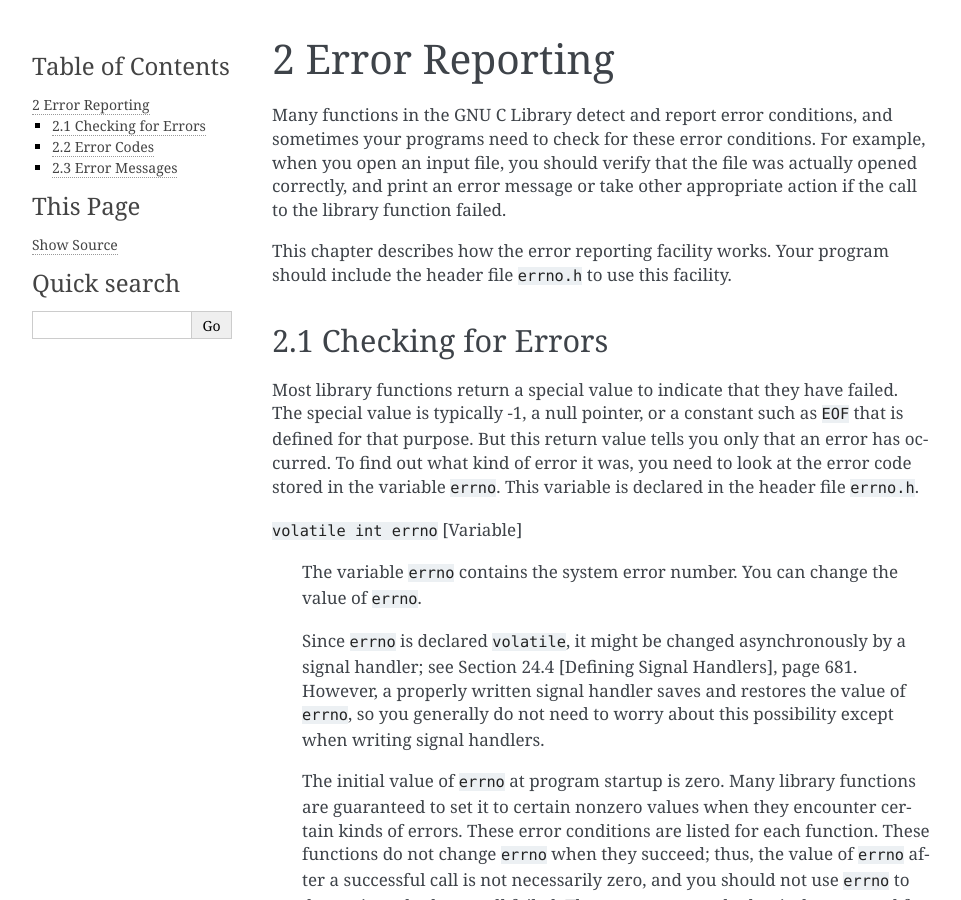
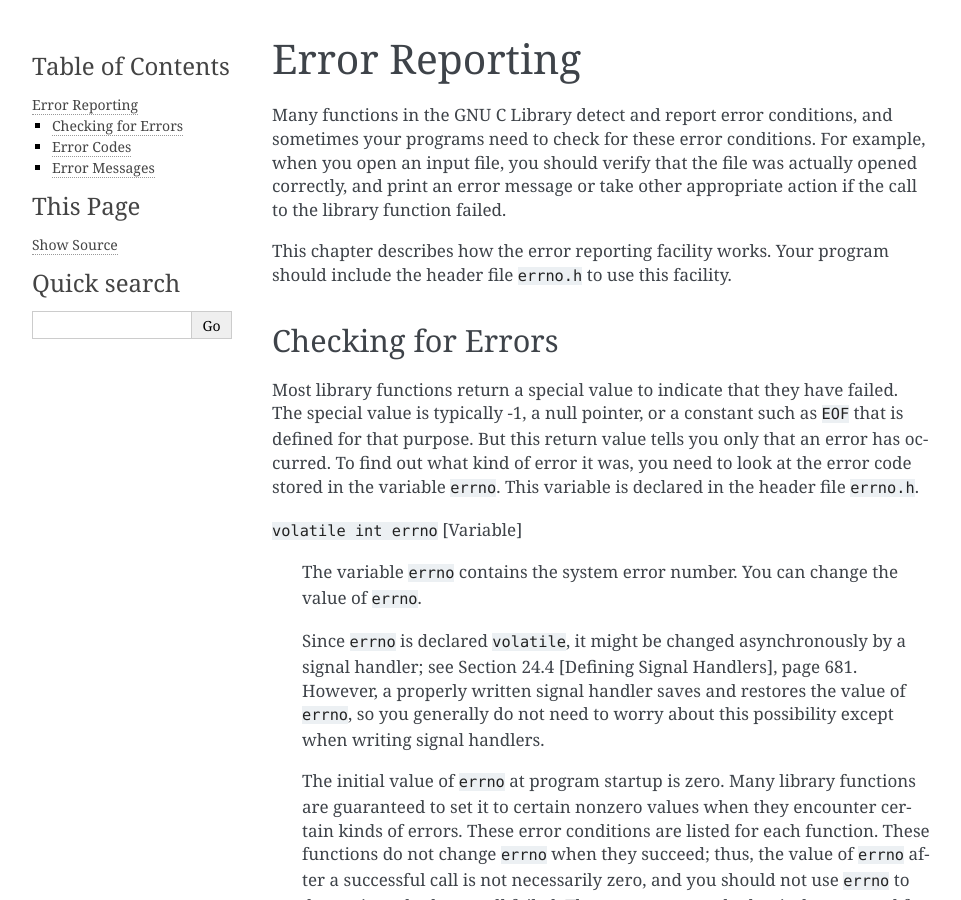
Before and after one commit to dgplug/glibcdocs, a Sphinx documentation site: the page built from docs/error_reporting.rst, in a window 1280 px wide and 900 px high. Shown: the whole window, without its empty margins (148-1109 px from the left). Built offline with Sphinx 7.4.7, drawn with Linux system fonts in a browser that asks for light colours; some of the changed text lies outside the part shown.

Commit message:
Update error_reporting.rst

```diff
--- a/docs/error_reporting.rst
+++ b/docs/error_reporting.rst
@@ -1,13 +1,14 @@
-2 Error Reporting
-*****************
+===============
+Error Reporting
+===============
 
 Many functions in the GNU C Library detect and report error conditions, and sometimes your programs need to check for these error conditions. For example, when you open an input file, you should verify that the file was actually opened correctly, and print an error message or take other appropriate action if the call to the library function failed.
 
 This chapter describes how the error reporting facility works. Your program should include the header file ``errno.h`` to use this facility.
 
 
-2.1 Checking for Errors
------------------------
+Checking for Errors
+===================
 
 Most library functions return a special value to indicate that they have failed. The special value is typically -1, a null pointer, or a constant such as ``EOF`` that is defined for that purpose. But this return value tells you only that an error has occurred. To find out what kind of error it was, you need to look at the error code stored in the variable ``errno``. This variable is declared in the header file ``errno.h``.
 
@@ -36,8 +37,8 @@ Except on GNU/Hurd systems, almost any system call can return ``EFAULT`` if it i
 In some Unix systems, many system calls can also return ``EFAULT`` if given as an argument a pointer into the stack, and the kernel for some obscure reason fails in its attempt to extend the stack. If this ever happens, you should probably try using statically or dynamically allocated memory instead of stack memory on that system.
 
 
-2.2 Error Codes
----------------
+Error Codes
+===========
 
 The error code macros are defined in the header file ``errno.h``. All of them expand into integer constant values. Some of these error codes can’t occur on GNU systems, but they can occur using the GNU C Library on other systems.
 
@@ -542,8 +543,8 @@ Macro:`int` **EPERM**
 ``int EHWPOISON``
 
 
-2.3 Error Messages
-------------------
+Error Messages
+==============
 
 The library has functions and variables designed to make it easy for your program to report
 informative error messages in the customary format about the failure of a library call. The
```
